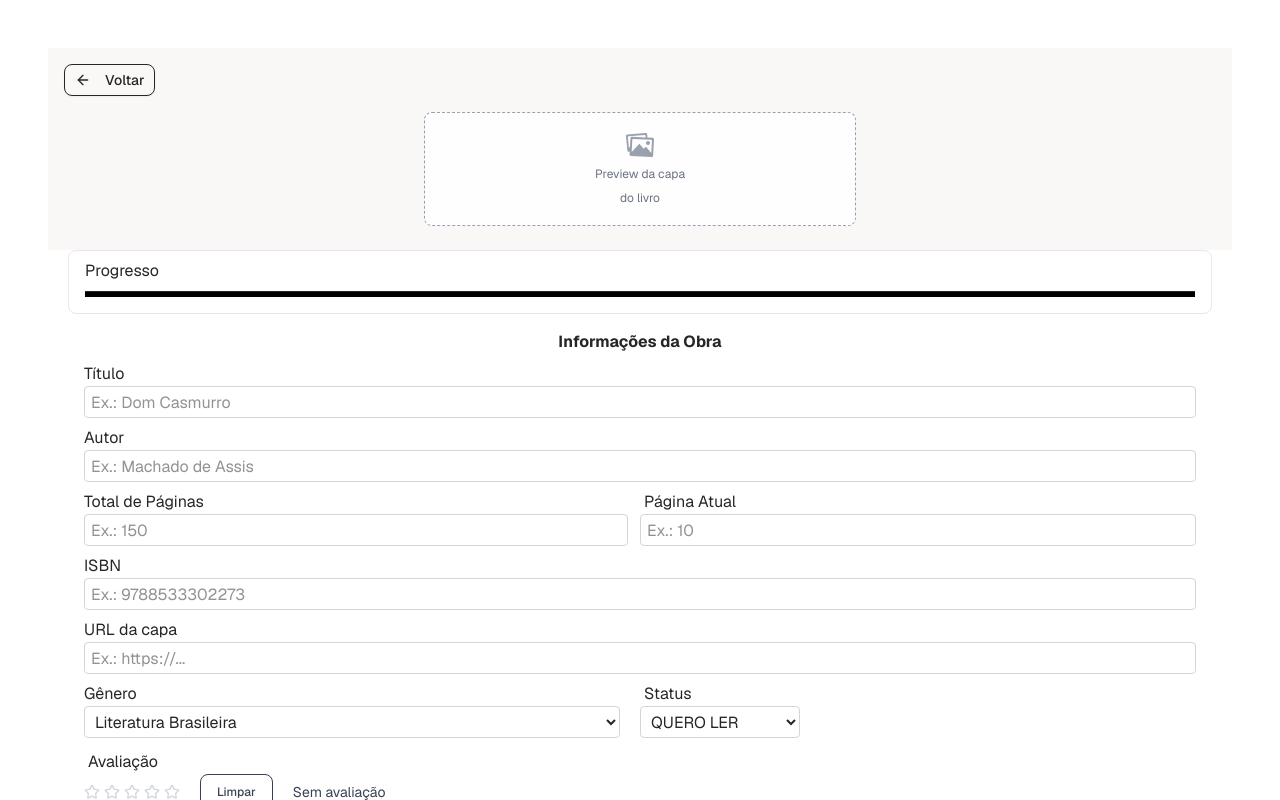
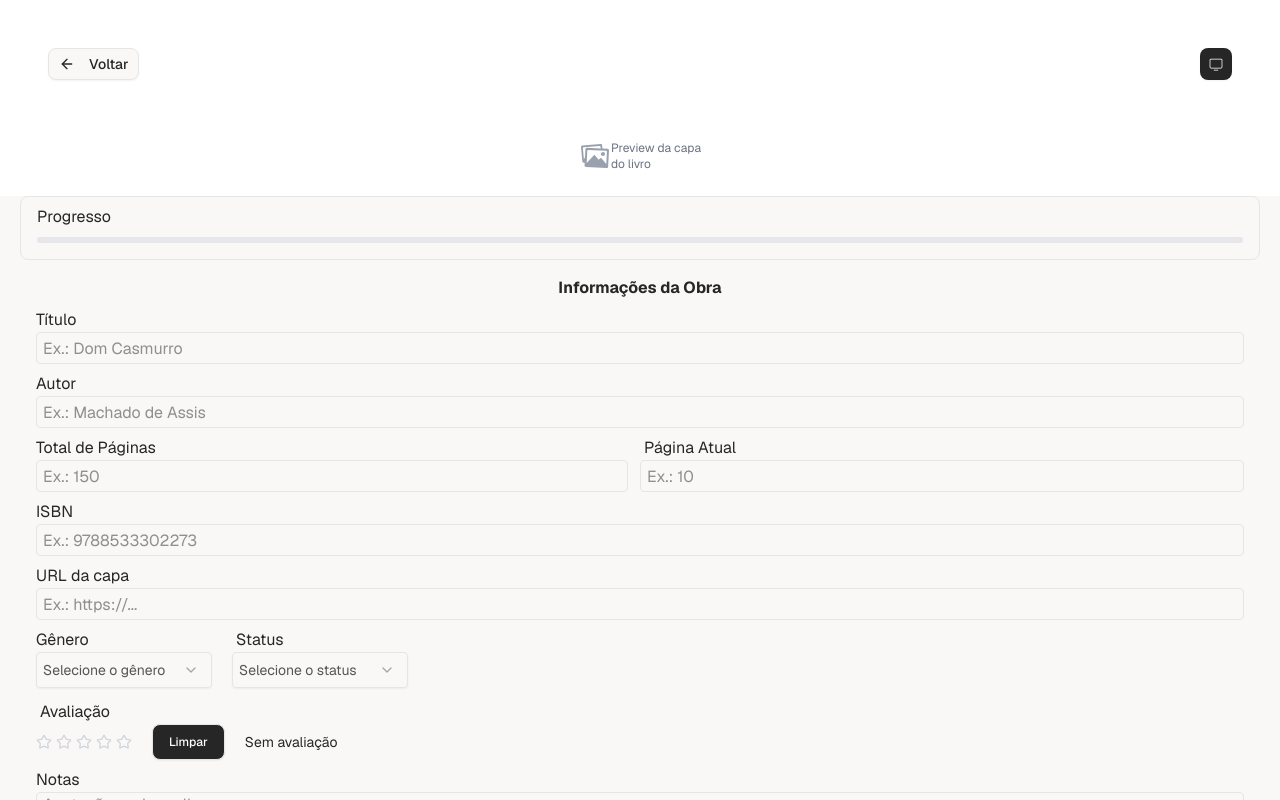
Before and after one commit to Layssaoliveira26/Projeto-biblioteca, a Next.js app in the folder projeto-bookshelf/: page /edit-book in a window 1280 px wide. Shown: the top 800 px of the page. Built offline with nearby package versions, Linux system fonts and the light colour scheme; a web font is replaced by a local one.

Commit message:
animação no dashboard, melhoria da transição de cores, botão de adicionar gênero

```diff
--- a/projeto-bookshelf/app/dashboard/page.tsx
+++ b/projeto-bookshelf/app/dashboard/page.tsx
@@ -14,7 +14,7 @@ export default function Home() {
   return (
   <div className="">
       {/* Header */}
-      <div className="overflow-auto flex flex-row md:flex-row md:items-center md:justify-between rounded-md py-2 shadow-md bg-[var(--card)] px-4 sm:px-6 md:px-12 lg:px-24 xl:px-16 2xl:px-16">
+      <div className="overflow-auto flex flex-row md:flex-row md:items-center md:justify-between rounded-md py-2 shadow-md bg-[var(--card)] px-4 sm:px-5 md:px-6 lg:px-8 xl:px-10 2xl:px-2">
         <div className="flex flex-row items-center justify-start w-full md:flex-row md:w-auto gap-3 ml-2 lg:ml-4 2xl:ml-20">
           <img
             src="/logo.png"
--- a/projeto-bookshelf/app/edit-book/page.tsx
+++ b/projeto-bookshelf/app/edit-book/page.tsx
@@ -15,16 +15,28 @@ import { title } from 'process';
 import { FormData } from '../types/books';
 import { useSearchParams } from 'next/navigation';
 import { useRouter } from 'next/router';
+import ChangeTheme from "../dashboard/changeTheme";
+import {
+  Select,
+  SelectTrigger,
+  SelectValue,
+  SelectContent,
+  SelectItem,
+} from "@/components/ui/select";
 
 
 export default function EditBookPage() {
+  const [progress, setProgress] = useState(0);
   const searchParams = useSearchParams();
   const id = searchParams.get("id");
-  const { register, handleSubmit, reset } = useForm<FormData>()
+  const { register, handleSubmit, reset, watch, setValue } = useForm<FormData>();
+  const formValues = watch();
   const [dadosLivro, setDadosLivro] = useState<BookCardProps | null>(null);
   const [numStars, setNumStars] = useState(0)
   const { addLivro, addId, idLivro } = useLivros();
   const [error, setError] = useState("");
+  const [successMessage, setSuccessMessage] = useState("");
+
 
   useEffect(() => {
     if (!id) return;
@@ -61,6 +73,19 @@ export default function EditBookPage() {
     fetchLivro();
 
   }, [id])
+
+  useEffect(() => {
+    if (!dadosLivro) return;
+
+    let filled = 0;
+    const totalFields = 2;
+
+    if (formValues.title) filled += 1;
+    if (formValues.author) filled += 1;
+
+    const newProgress = (filled / totalFields) * 100;
+    setProgress(newProgress);
+  }, [formValues]);
 
   function limparEstrelas() {
     setNumStars(0);
@@ -108,6 +133,10 @@ export default function EditBookPage() {
       // addId();
       reset();
       setNumStars(0);
+
+      setSuccessMessage("Alterações salvas com sucesso!");
+      setTimeout(() => setSuccessMessage(""), 3000);
+
     } catch (error) {
       console.error(error)
     }
@@ -115,69 +144,112 @@ export default function EditBookPage() {
   }
 
   return (
-    <div className="w-full h-full bg-[#FFFFFF] md:p-8 lg:p-12 ">
+    <div className="flex flex-col h-screen bg-[var(--background)] text-[var(--foreground)]">
       {/*Div como repartição um, com cor diferenciada*/}
-      <div className='h-1/3 w-full bg-[#f9f8f6] p-4'>
+      <div className='w-full bg-[var(--card)]'>
+        <div className="flex md:flex-row items-start md:items-center justify-between gap-3 p-4 md:p-8 lg:p-12">
           <GoBackButton />
+          <div>
+            <ChangeTheme />
+          </div>
+        </div>
         {/* Área do preview da capa do livro */}
-        <div className='flex justify-center justify-items-center justify-content-center  '>
-          <div className='w-3/8 bg-[#FFFEFE] p-4 mt-4 mb-2 justify-items-center  text-center border border-dashed border-gray-400 rounded-md'>
+        <div className='flex justify-center items-center mt-3 mb-6 md:mb-6'>
+         {formValues.url || dadosLivro?.cover ? (
+            <img
+              src={formValues.url || dadosLivro?.cover}
+              alt="Preview da capa"
+              className="w-[110px] h-[160px] sm:w-[128px] sm:h-[180px] md:w-[160px] md:h-[220px] object-cover rounded-md"
+              onError={(e) => e.currentTarget.src = "https://cdn-icons-png.flaticon.com/512/5999/5999928.png"}
+            />
+          ) : (
+            <>
               <IoMdImages className='h-8 w-8 text-gray-400'/>
               <span className='text-xs text-gray-500'>Preview da capa <br/> do livro</span>
-        </div>
+            </>
+          )}
       </div>
 
       </div>
       {/* Área do progresso de leitura */}
-      <div className='ml-5 mr-5 p-2 border border-gray-200 rounded-md border-1'>
+      <div className='ml-5 mr-5 p-2 border rounded-md border-1 border-[var(--border)]'>
         <p className='ml-2'>Progresso</p>
-        <hr  className='h-1.5 bg-black m-2'/>
+        <div className='h-1.5 bg-gray-200 m-2 rounded'>
+          <div className='h-full bg-black' style={{ width: `${progress}%` }}></div>
         </div>
+      </div>
+
+      {successMessage && (
+        <div className="m-4 p-2 rounded bg-green-100 text-green-800 text-center">
+          {successMessage}
+        </div>
+      )}
+
       {/* Área dos inputs de preenchimento dos dados do livro */}
       <form onSubmit={handleSubmit(onSubmit)} className='m-4'>
         <h5 className='text-center mb-2 font-bold'>Informações da Obra</h5>
         <div className='flex flex-col'>
           <label className='ml-5'>Título</label>
-          <input {...register("title")} type="text" placeholder='Ex.: Dom Casmurro' className='border border-gray-300 rounded rouded-sm h-8 ml-5 mr-5 pl-1.5' required/>
+          <input {...register("title")} type="text" placeholder='Ex.: Dom Casmurro' className='border border-[var(--border)] rounded rouded-sm h-8 ml-5 mr-5 pl-1.5' required/>
         </div>
         <div className='flex flex-col mt-2'>
           <label className='ml-5'>Autor</label>
-          <input {...register("author")} type="text" placeholder='Ex.: Machado de Assis' className='border border-gray-300 rounded rouded-sm h-8 ml-5 mr-5 pl-1.5' required/>
+          <input {...register("author")} type="text" placeholder='Ex.: Machado de Assis' className='border border-[var(--border)] rounded rouded-sm h-8 ml-5 mr-5 pl-1.5' required/>
         </div>
         <div className='flex'>
           <div className='flex flex-col mt-2 w-1/2'>
             <label className='ml-5'>Total de Páginas</label>
-            <input {...register("qtdPages")} type="text" placeholder='Ex.: 150' className='border border-gray-300 rounded rouded-sm h-8 ml-5 mr-3 sm: pl-1.5'/>
+            <input {...register("qtdPages")} type="text" placeholder='Ex.: 150' className='border border-[var(--border)] rounded rouded-sm h-8 ml-5 mr-3 sm: pl-1.5'/>
           </div>
           <div className='flex flex-col mt-2 w-1/2'>
             <label className='ml-1'>Página Atual</label>
-            <input {...register("actualPage")} type="text" placeholder='Ex.: 10' className='border border-gray-300 rounded rouded-sm h-8  mr-5 sm: pl-1.5'/>
+            <input {...register("actualPage")} type="text" placeholder='Ex.: 10' className='border border-[var(--border)] rounded rouded-sm h-8  mr-5 sm: pl-1.5'/>
           </div>
         </div>
         <div className='flex flex-col mt-2'>
           <label className='ml-5'>ISBN</label>
-          <input {...register("isbn")} type="number" placeholder='Ex.: 9788533302273' className='border border-gray-300 rounded rouded-sm h-8 ml-5 mr-5 pl-1.5 '/>
+          <input {...register("isbn")} type="number" placeholder='Ex.: 9788533302273' className='border border-[var(--border)] rounded rouded-sm h-8 ml-5 mr-5 pl-1.5 '/>
         </div>
         <div className='flex flex-col mt-2'>
           <label className='ml-5'>URL da capa</label>
-          <input {...register("url")} type="text" placeholder='Ex.: https://...' className='border border-gray-300 rounded rouded-sm h-8 ml-5 mr-5 pl-1.5'/>
+          <input {...register("url")} type="text" placeholder='Ex.: https://...' className='border border-[var(--border)] rounded rouded-sm h-8 ml-5 mr-5 pl-1.5'/>
         </div>
         <div className='flex'>
-          <div className='flex flex-col mt-2 w-1/2'>
+          <div className='flex flex-col mt-2'>
             <label className='ml-5'>Gênero</label>
-            <select {...register("genre")}  required name="genre" className='border border-gray-300 rounded rouded-sm h-8 ml-5 mr-5 pl-1.5 '>
+            <Select
+              onValueChange={(value) => setValue("genre", value)}
+              defaultValue={watch("genre")}
+            >
+              <SelectTrigger className='border border-[var(--border)] rounded rouded-sm h-8 ml-5 mr-5 pl-1.5 w-36 sm:w-44'>
+                <SelectValue placeholder="Selecione o gênero" />
+              </SelectTrigger>
+              <SelectContent>
                 {options.map((optione, id) => (
-                <option key={id} value={optione.genero}>{optione.genero}</option>
+                  <SelectItem key={id} value={optione.genero}>
+                    {optione.genero}
+                  </SelectItem>
                 ))}
-            </select>
+              </SelectContent>
+            </Select>
           </div>
           <div className='flex flex-col mt-2'>
             <label className='ml-1'>Status</label>
-            <select {...register("status")} name="" className='border border-gray-300 rounded rouded-sm h-8 mr-5 sm: pl-1.5 w-full'>
+            <Select
+              onValueChange={(value) => setValue("status", value)}
+              defaultValue={watch("status")}
+            >
+              <SelectTrigger className='border border-[var(--border)] rounded rouded-sm h-8 mr-5 pl-1.5 w-36 sm:w-44'>
+                <SelectValue placeholder="Selecione o status" />
+              </SelectTrigger>
+              <SelectContent>
                 {opcoesLeitura.map((opcaoLeitura, id) => (
-                <option key={id} value={opcaoLeitura.status}>{opcaoLeitura.status}</option>
+                  <SelectItem key={id} value={opcaoLeitura.status}>
+                    {opcaoLeitura.status}
+                  </SelectItem>
                 ))}
-            </select>
+              </SelectContent>
+            </Select>
           </div>
         </div>
         <div className='mt-3 ml-5'>
@@ -186,18 +258,18 @@ export default function EditBookPage() {
               <div className='cursor-pointer' {...register("avaliation")} onClick={() => sumStars()}>
                 <StarRating rating={numStars} />
               </div>
-              <Button className='bg-[#fffff] text-gray-700 border text-xs ml-5' onClick={limparEstrelas}>
+              <Button className=' border border-[var(--border)] text-xs ml-5' onClick={limparEstrelas}>
                 Limpar
               </Button>
-              <span className='ml-5 text-gray-700 text-sm'>{(numStars > 0)? "Com Avaliação": "Sem avaliação"}</span>
+              <span className='ml-5 text-sm'>{(numStars > 0)? "Com Avaliação": "Sem avaliação"}</span>
             </div>
         </div>
         <div className='flex flex-col mt-2'>
           <label className='ml-5'>Notas</label>
-          <textarea {...register("notes")} className='border border-gray-300 rounded rouded-sm ml-5 mr-5 pl-1.5' placeholder='Anotações sobre o livro'></textarea>
+          <textarea {...register("notes")} className='border border-[var(--border)] rounded rouded-sm ml-5 mr-5 pl-1.5' placeholder='Anotações sobre o livro'></textarea>
         </div>
         <div className='flex justify-center mt-4 mb-4'>
-          <Button className='bg-[#252525] text-white font-semibold border text-xs ml-5 justify-center' >
+          <Button className='font-semibold border border-[var(--border)] text-xs ml-5 justify-center' >
             Editar
           </Button>
         </div>
--- a/projeto-bookshelf/app/globals.css
+++ b/projeto-bookshelf/app/globals.css
@@ -6,9 +6,18 @@
 @import "tailwindcss";
 @import "tw-animate-css";
 
-html, body, .card, .popover {
-  transition: background-color 0.5s, color 0.5s;
+:root,
+body {
+  transition: background-color 0.5s ease;
 }
+
+.bg-\[var\(--card\)\],
+.bg-\[var\(--background\)\],
+.border-\[var\(--border\)\] {
+  transition: background-color 0.5s ease, border-color 0.5s ease, box-shadow 0.5s ease;
+}
+
+
 
 :root {
   --font-inter: 'Inter', sans-serif;
@@ -155,3 +164,18 @@ h1, .livros-area{
   }
 
 }
+
+@keyframes modalIn {
+  0% {
+    opacity: 0;
+    transform: scale(0.95);
+  }
+  100% {
+    opacity: 1;
+    transform: scale(1);
+  }
+}
+
+.animate-modalIn {
+  animation: modalIn 0.3s forwards;
+}
--- a/projeto-bookshelf/app/library/bookCard.tsx
+++ b/projeto-bookshelf/app/library/bookCard.tsx
@@ -44,13 +44,14 @@ export default function BookCard({ title, author, genre, year, cover, rating, id
       </CardHeader>
       <CardContent>
         <p className="-mt-4">{author}</p>
-        <Badge variant="outline" className="mt-3">{genre}</Badge>
+        <Badge variant="outline" className="mt-3 mr-2">{genre}</Badge>
         <Badge variant="outline" className="mt-3">{year}</Badge>
       </CardContent>
       <CardFooter className="flex justify-center gap-5">
         <Link href={`/view-book?id=${id}`}>
           <Button size="sm">
           <LuEye />
+          Ver
           </Button>
         </Link>
         <Link href={`/edit-book?id=${id}`}>
--- a/projeto-bookshelf/app/new-book/page.tsx
+++ b/projeto-bookshelf/app/new-book/page.tsx
@@ -13,11 +13,17 @@ import { useLivros } from '@/context/LivrosContext';
 import { title } from 'process';
 import { FormData } from '../types/books';
 import ChangeTheme from "../dashboard/changeTheme";
-
+import {
+  Select,
+  SelectTrigger,
+  SelectValue,
+  SelectContent,
+  SelectItem,
+} from "@/components/ui/select";
 
 
 export default function NewBookPage() {
-  const { register, handleSubmit, reset, formState: { errors }, watch } = useForm<FormData>()
+  const { register, handleSubmit, reset, formState: { errors }, watch, setValue } = useForm<FormData>()
   const titleValue = watch("title");
   const authorValue = watch("author");
   const [numStars, setNumStars] = useState(0)
@@ -86,7 +92,7 @@ export default function NewBookPage() {
   return (
     <div className="flex flex-col h-screen bg-[var(--background)] text-[var(--foreground)]">
       <div className='w-full bg-[var(--card)] p-1 md:p-8 lg:p-12'>
-        <div className="flex justify-between mt-6 px-3 md:px-8 items-center">
+        <div className="flex justify-between mt-6 px-3 md:mt-0 md:px-0 items-center">
           <GoBackButton />
           <div className='mr-5'>
             <ChangeTheme />
@@ -128,15 +134,30 @@ export default function NewBookPage() {
 
         <div className='flex flex-col'>
           <label className='ml-5'>Título <span style={{ color: 'red' }}>*</span> </label>
-          <input {...register("title", { required: "Título é obrigatório"})} type="text" placeholder='Ex.: Dom Casmurro' className='border rounded rouded-sm h-8 ml-5 mr-5 pl-1.5 border-[var(--border)]'/>
+          <input
+            {...register("title")}
+            type="text"
+            placeholder='Ex.: Dom Casmurro'
+            required
+            className='border rounded rouded-sm h-8 ml-5 mr-5 pl-1.5 border-[var(--border)]'
+          />
           {errors.title && (
-            <span className="text-red-500 text-xs ml-5 mt-1 transition-opacity duration-500">{errors.title.message}</span>
+            <span className="text-red-500 text-xs ml-5 mt-1 transition-opacity duration-500">
+              {errors.title.message}
+            </span>
           )}
         </div>
 
+
         <div className='flex flex-col mt-2'>
           <label className='ml-5'>Autor <span style={{ color: 'red' }}>*</span> </label>
-          <input {...register("author", { required: "Autor é obrigatório" })} type="text" placeholder='Ex.: Machado de Assis' className='border rounded rouded-sm h-8 ml-5 mr-5 pl-1.5 border-[var(--border)]'/>
+          <input
+            {...register("author")}
+            type="text"
+            placeholder='Ex.: Machado de Assis'
+            required
+            className='border rounded rouded-sm h-8 ml-5 mr-5 pl-1.5 border-[var(--border)]'
+          />
           {errors.author && (
             <span className="text-red-500 text-xs ml-5 mt-1">{errors.author.message}</span>
           )}
@@ -168,19 +189,39 @@ export default function NewBookPage() {
         <div className='flex'>
           <div className='flex flex-col mt-2 w-1/2'>
             <label className='ml-5'>Gênero</label>
-            <select {...register("genre")} required name="genre" className='border border-[var(--border)] rounded rouded-sm h-8 ml-5 mr-5 pl-1.5 '>
+            <Select
+                onValueChange={(value) => setValue("genre", value)}
+                defaultValue={watch("genre")}
+              >
+                <SelectTrigger className='border border-[var(--border)] rounded rouded-sm h-8 ml-5 mr-5 pl-1.5 w-36 sm:w-44'>
+                  <SelectValue placeholder="Selecione o gênero" />
+                </SelectTrigger>
+                <SelectContent>
                   {options.map((optione, id) => (
-                <option key={id} value={optione.genero}>{optione.genero}</option>
+                    <SelectItem key={id} value={optione.genero}>
+                      {optione.genero}
+                    </SelectItem>
                   ))}
-            </select>
+                </SelectContent>
+              </Select>
             </div>
             <div className='flex flex-col mt-2'>
               <label className='ml-1'>Status</label>
-            <select {...register("status")} name="" className='border rounded rouded-sm h-8 mr-5 pl-1.5 w-full border-[var(--border)]'>
+              <Select
+                onValueChange={(value) => setValue("status", value)}
+                defaultValue={watch("status")}
+              >
+                <SelectTrigger className='border border-[var(--border)] rounded rouded-sm h-8 mr-5 pl-1.5 w-36 sm:w-44'>
+                  <SelectValue placeholder="Selecione o status" />
+                </SelectTrigger>
+                <SelectContent>
                   {opcoesLeitura.map((opcaoLeitura, id) => (
-                <option key={id} value={opcaoLeitura.status}>{opcaoLeitura.status}</option>
+                    <SelectItem key={id} value={opcaoLeitura.status}>
+                      {opcaoLeitura.status}
+                    </SelectItem>
                   ))}
-            </select>
+                </SelectContent>
+            </Select>
           </div>
         </div>
 
--- a/projeto-bookshelf/app/view-book/page.tsx
+++ b/projeto-bookshelf/app/view-book/page.tsx
@@ -84,7 +84,9 @@ export default function ViewBookPage() {
         <div className="flex gap-2 md:gap-4"> {}
           <ChangeTheme />
           <Link href={`/edit-book?id=${id}`}> {}
-            <Button size="sm">Editar Livro</Button>
+            <Button size="sm">
+            <CiEdit />
+            Editar Livro</Button>
           </Link>
           <Button
             size="sm"
--- a/projeto-bookshelf/components/ui/button.tsx
+++ b/projeto-bookshelf/components/ui/button.tsx
@@ -14,7 +14,7 @@ const buttonVariants = cva(
         destructive:
           "bg-destructive text-white shadow-xs hover:bg-destructive/90 focus-visible:ring-destructive/20 dark:focus-visible:ring-destructive/40 dark:bg-destructive/60",
         outline:
-          "border bg-background shadow-xs hover:bg-accent hover:text-accent-foreground dark:bg-input/30 dark:border-input dark:hover:bg-input/50",
+          "border bg-background shadow-xs hover:bg-accent hover:text-accent-foreground dark:bg-input/30 border-[var(--border)] dark:hover:bg-input/50",
         secondary:
           "bg-secondary text-secondary-foreground shadow-xs hover:bg-secondary/80",
         ghost:
```
Also changed, not shown: projeto-bookshelf/app/library/page.tsx (+10 -2 lines), projeto-bookshelf/components/ui/newGenre.tsx (added, +83 -0 lines). Lines whose indentation alone changed are shown as unchanged.
